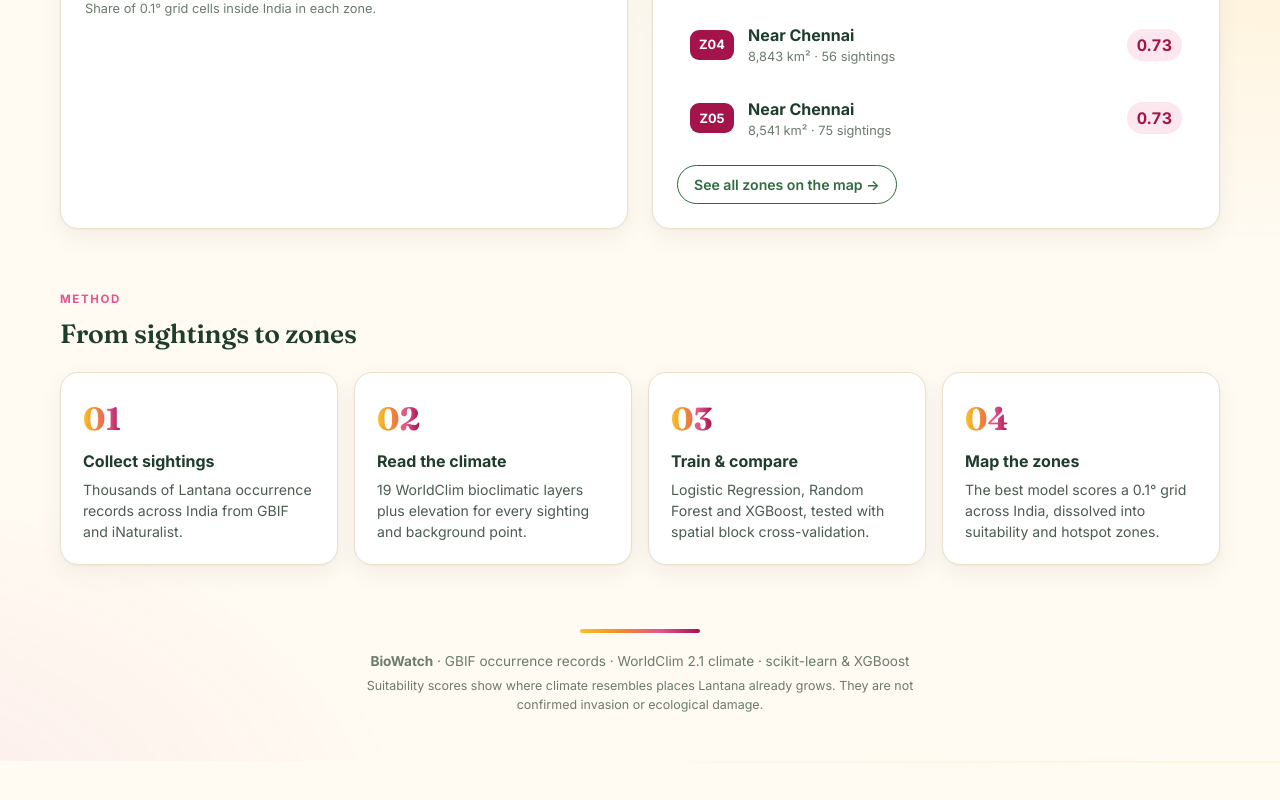
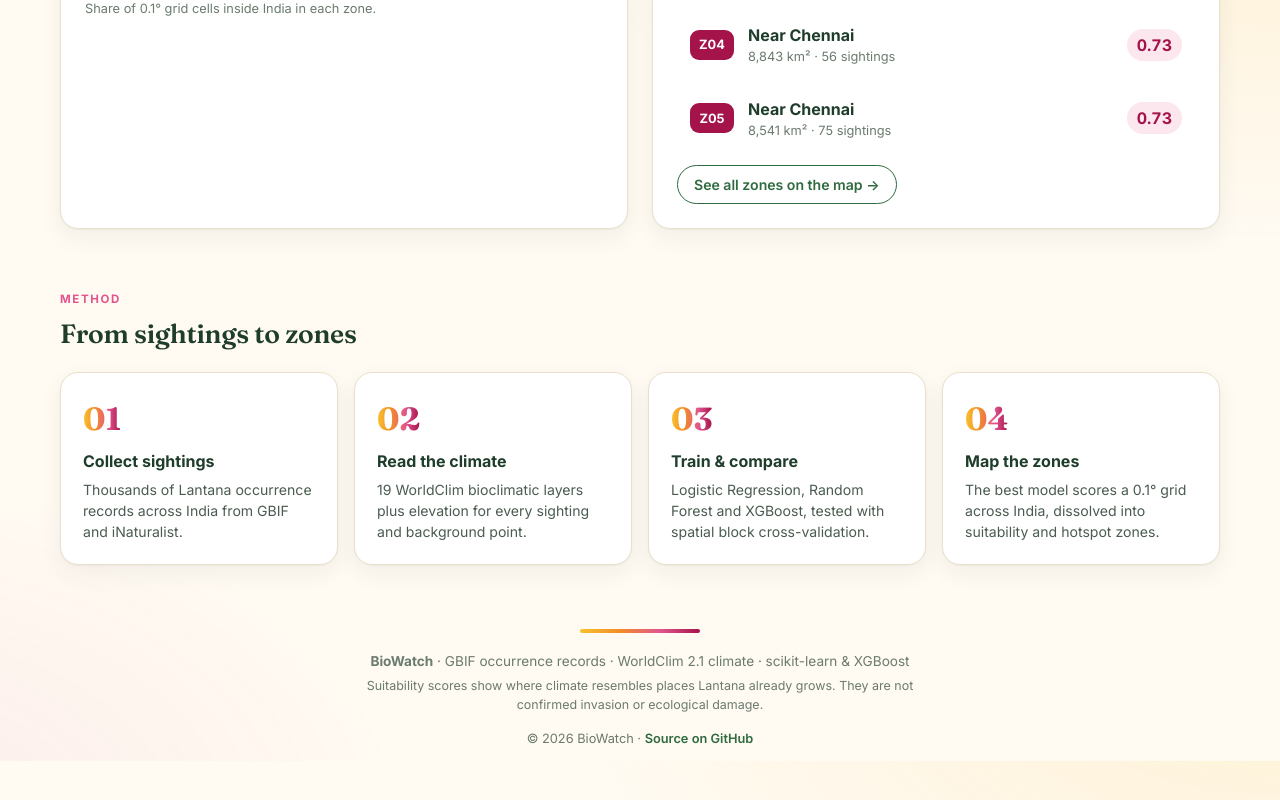
Before and after one commit to maansi27/biowatch, a React (Vite) app in the folder web/: page / in a window 1280 px wide. Shown: the part 1639-2439 px from the top of the page. Before the commit the page ends 2402 px from the top, so only its background shows below. Built offline with nearby package versions, Linux system fonts and the light colour scheme.

Commit message:
Add GitHub source link and year to footer
Co-Authored-By: Claude Opus 5.5 <noreply@anthropic.com>

```diff
--- a/web/src/App.tsx
+++ b/web/src/App.tsx
@@ -89,6 +89,12 @@ export default function App() {
           Suitability scores show where climate resembles places Lantana already grows. They are not
           confirmed invasion or ecological damage.
         </p>
+        <p className="footer-links">
+          © {new Date().getFullYear()} BioWatch ·{" "}
+          <a href="https://github.com/maansi27/biowatch" target="_blank" rel="noreferrer">
+            Source on GitHub
+          </a>
+        </p>
       </footer>
     </>
   );
--- a/web/src/styles.css
+++ b/web/src/styles.css
@@ -413,6 +413,9 @@ input[type="range"] { width: 100%; accent-color: var(--pink); }
 .footer-petals { width: 120px; height: 4px; margin: 0 auto 18px; border-radius: 999px; background: var(--petals); }
 .footer p { margin: 4px 0; }
 .footer-note { font-size: 0.78rem; max-width: 560px; margin: 6px auto 0 !important; }
+.footer-links { margin-top: 14px !important; font-size: 0.8rem; }
+.footer-links a { color: var(--leaf); font-weight: 600; text-decoration: none; }
+.footer-links a:hover { color: var(--magenta); text-decoration: underline; }
 
 /* ── Responsive ───────────────────────────────────────── */
 @media (max-width: 1100px) {
```
